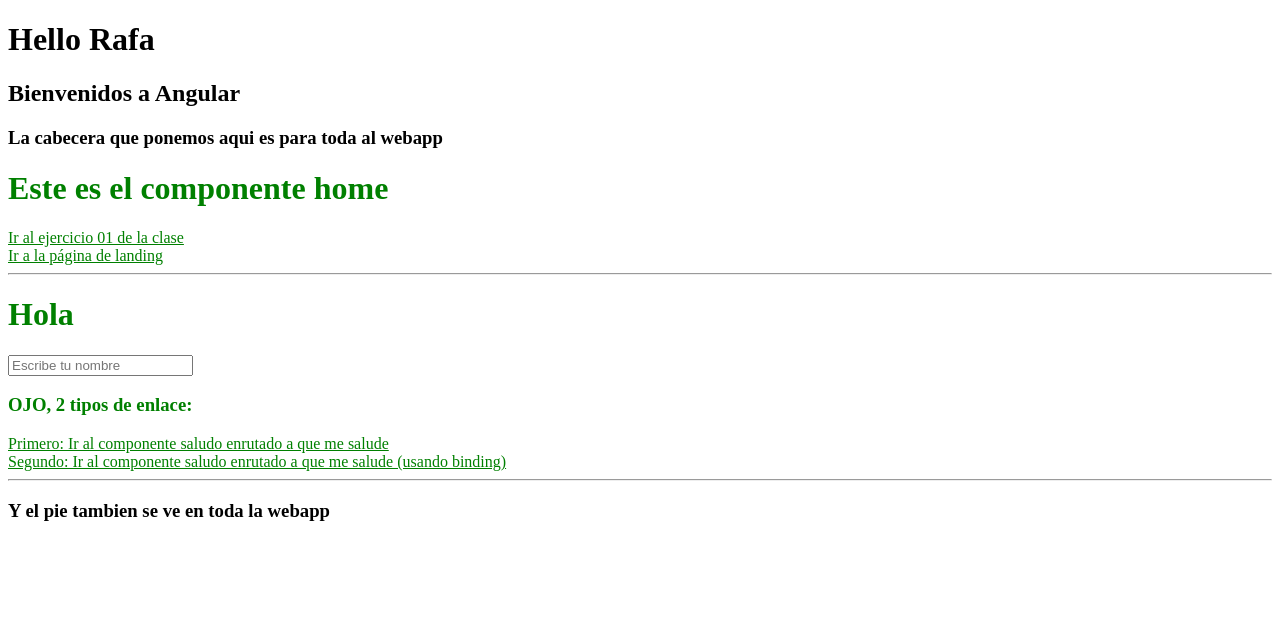
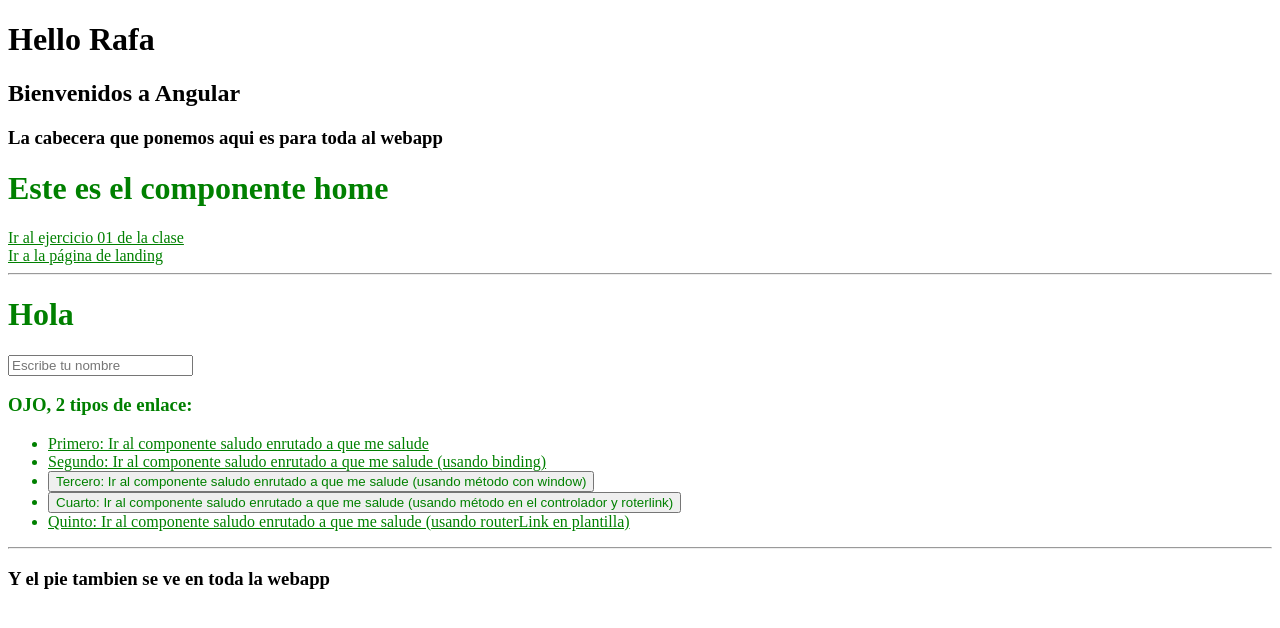
Before and after one commit to rafaelaznar/cambino, an Angular app: page / in a window 1280 px wide. Shown: the top 628 px of the page. Built offline with nearby package versions, Linux system fonts and the light colour scheme.

Commit message:
Refactor Home component: organize links into a list in home.html and include RouterModule in home.ts for improved navigation handling

```diff
--- a/src/app/components/home/home.html
+++ b/src/app/components/home/home.html
@@ -11,6 +11,17 @@
 <input type="text" placeholder="Escribe tu nombre" [value]="nombreUsuario"
   (input)="cambiarNombre($event.target.value)"><br />
 <h3>OJO, 2 tipos de enlace:</h3>
-<a href="saludoenrutado/{{nombreUsuario}}">Primero: Ir al componente saludo enrutado a que me salude</a><br>
-<a [href]="'saludoenrutado/' + nombreUsuario">Segundo: Ir al componente saludo enrutado a que me salude (usando binding)</a><br>
+<ul>
+  <li><a href="saludoenrutado/{{nombreUsuario}}">Primero: Ir al componente saludo enrutado a que me salude</a></li>
+  <li><a [href]="'saludoenrutado/' + nombreUsuario">Segundo: Ir al componente saludo enrutado a que me salude (usando
+      binding)</a></li>
+  <li><button (click)="irASaludoEnrutado()">Tercero: Ir al componente saludo enrutado a que me salude (usando
+      método con window)</button></li>
+  <li><button (click)="irASaludoEnrutado2()">Cuarto: Ir al componente saludo enrutado a que me salude (usando
+      método en el controlador y roterlink)</button></li>
+  <li>
+    <a [routerLink]="['/saludoenrutado', nombreUsuario]">Quinto: Ir al componente saludo enrutado a que me salude
+      (usando routerLink en plantilla)</a>
+  </li>
+</ul>
 <hr>
--- a/src/app/components/home/home.ts
+++ b/src/app/components/home/home.ts
@@ -1,10 +1,11 @@
 
 import { CommonModule } from '@angular/common';
 import { Component } from '@angular/core';
+import { Router, RouterModule } from '@angular/router';
 
 @Component({
   selector: 'app-home',
-  imports: [CommonModule],
+  imports: [CommonModule, RouterModule],
   templateUrl: './home.html',
   styleUrl: './home.css',
   standalone: true
@@ -14,8 +15,7 @@ export class Home {
 
   nombreUsuario: string = '';
 
-  constructor() {
-
+  constructor(public oRouter: Router) {
   }
 
   ngOnInit() {
@@ -26,4 +26,12 @@ export class Home {
     this.nombreUsuario = strNuevoNombre;
   }
 
+  irASaludoEnrutado() {
+    window.location.href = 'saludoenrutado/' + this.nombreUsuario;
+  }
+
+  irASaludoEnrutado2() {
+    this.oRouter.navigate(['saludoenrutado', this.nombreUsuario]);
+  }
+
 }
```
